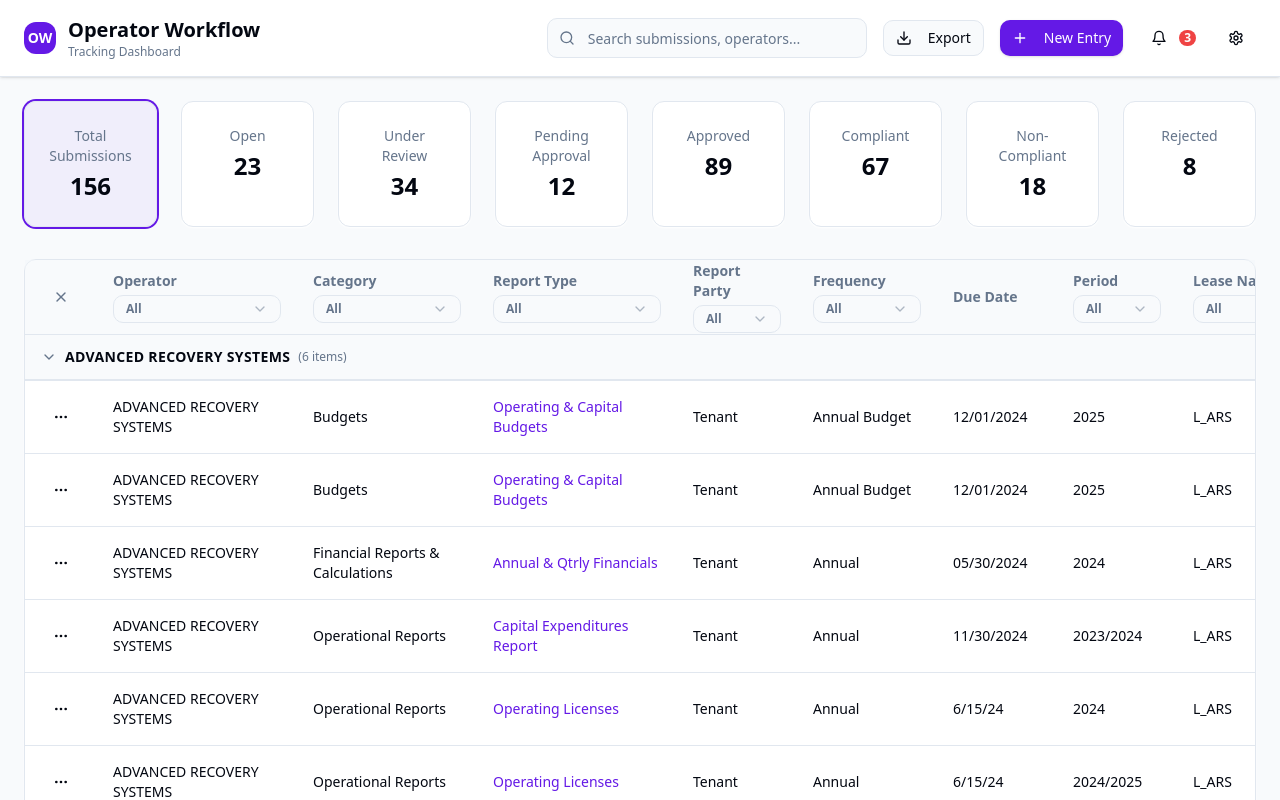
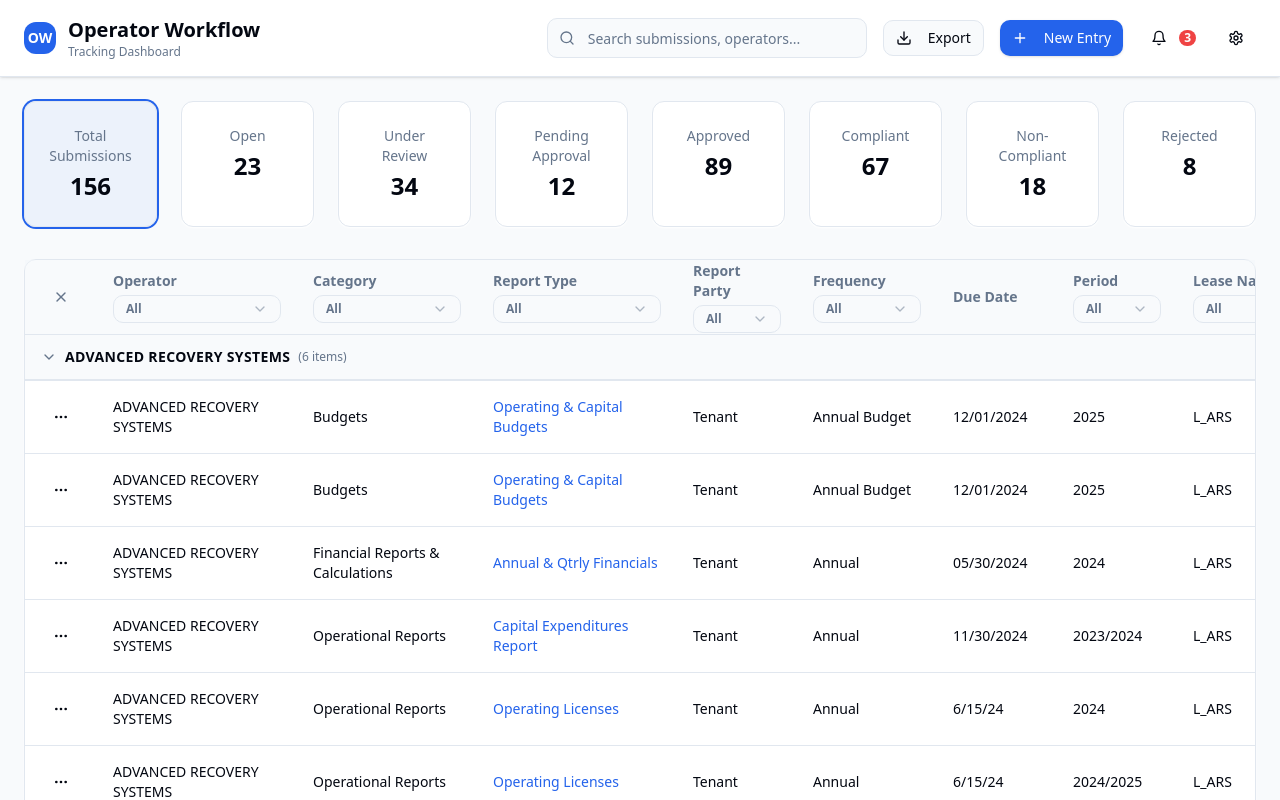
Before and after one commit to sipsoh/operator-admin-dashboard, a React (Vite) app: page / in a window 1280 px wide. Shown: the top 800 px of the page. Built offline with nearby package versions, Linux system fonts and the light colour scheme.

Commit message:
Change purple to blue
Updated the dashboard's color scheme from purple to blue to align with the company's color palette.

```diff
--- a/src/index.css
+++ b/src/index.css
@@ -17,9 +17,9 @@
     --popover-foreground: 224 71% 4%;
 
     /* Primary Brand Colors */
-    --primary: 262 80% 50%;
+    --primary: 221 83% 53%;
     --primary-foreground: 0 0% 100%;
-    --primary-glow: 262 80% 75%;
+    --primary-glow: 221 83% 75%;
 
     /* Status Colors */
     --success: 142 76% 36%;
```
